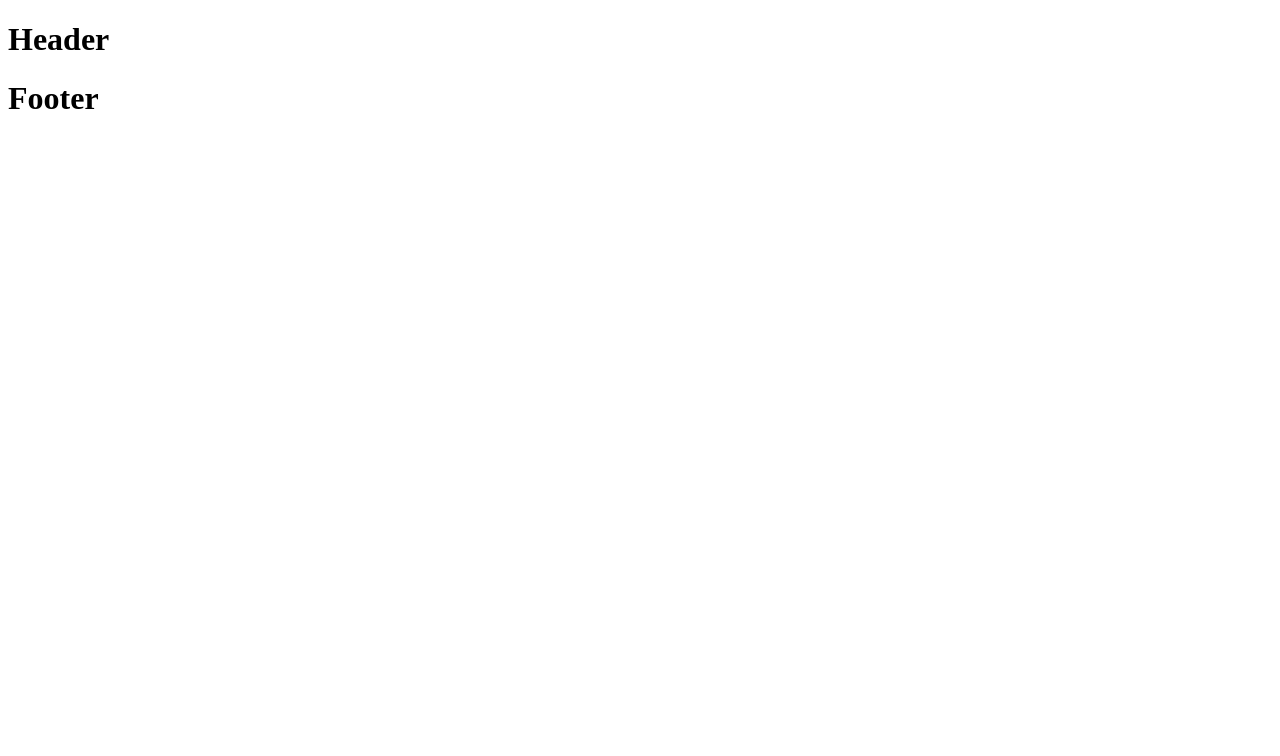
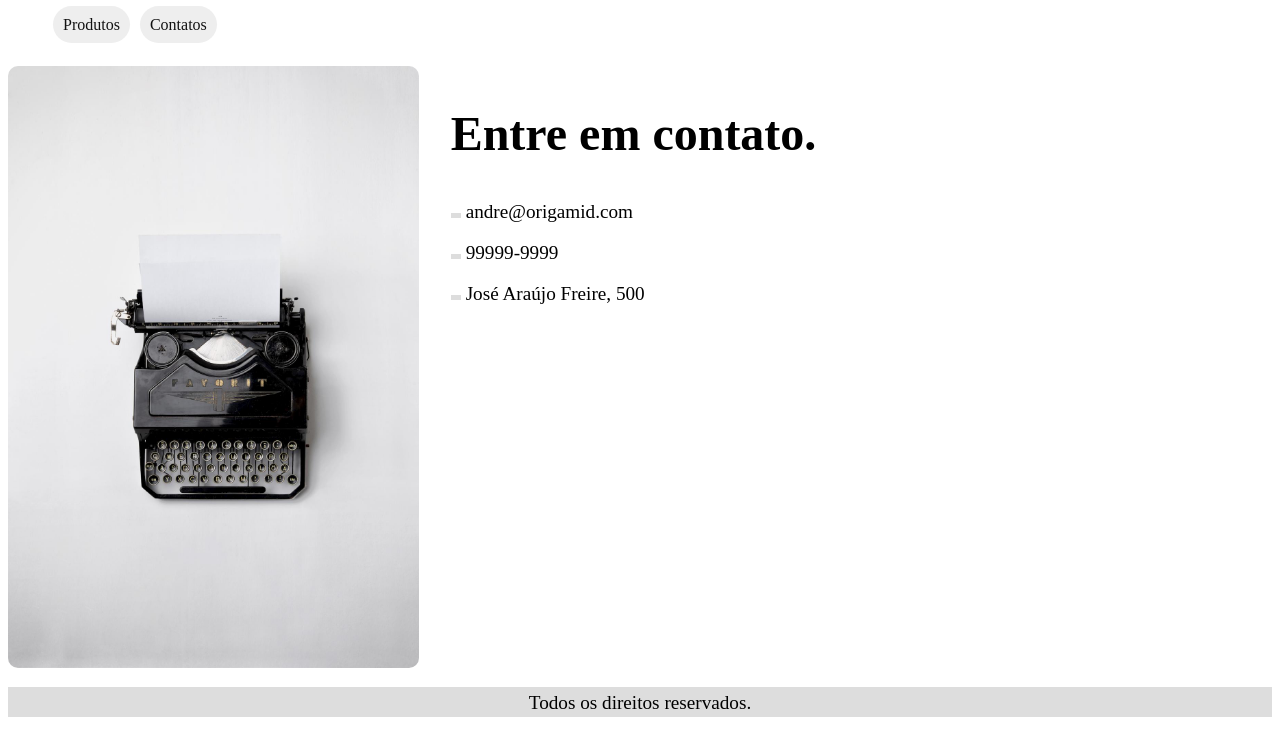
Before and after one commit to HurleySA/projeto_react, a React (Create React App) app: page /Contato in a window 1280 px wide. Before the commit this address had no page. Shown: the top 756 px of the page. Built offline with nearby package versions, Linux system fonts and the light colour scheme.

Commit message:
Página Contatos e Produtos

```diff
--- a/src/App.js
+++ b/src/App.js
@@ -3,14 +3,16 @@ import Produtos from "./Components/Produtos";
 import { BrowserRouter, Routes, Route } from "react-router-dom";
 import Header from "./Components/Header";
 import Footer from "./Components/Footer";
+import Contato from "./Components/Contato";
+import styles from "./App.css";
 const App = () => {
   return (
     <div>
       <BrowserRouter>
         <Header />
         <Routes>
-          <Route path="/Produtos" element={<Produtos />} />
           <Route path="/" element={<Produtos />} />
+          <Route path="/Contato" element={<Contato />} />
         </Routes>
         <Footer />
       </BrowserRouter>
--- a/src/Components/Contato.js
+++ b/src/Components/Contato.js
@@ -1,11 +1,20 @@
 import React from "react";
 import styles from "./Contato.module.css";
+import imagem from "../contato.jpg";
+import Head from "./Head";
 
 const Contato = () => {
   return (
-    <div>
-      <h1>Contato</h1>
-    </div>
+    <section className={`${styles.contato} animeLeft`}>
+      <Head title="Contato" />
+      <img src={imagem} alt="Máquina de Escrever" className={styles.img} />
+      <div className={styles.container}>
+        <h1>Entre em contato.</h1>
+        <p className={styles.p}>andre@origamid.com</p>
+        <p className={styles.p}>99999-9999</p>
+        <p className={styles.p}>José Araújo Freire, 500</p>
+      </div>
+    </section>
   );
 };
 
--- a/src/Components/Contato.module.css
+++ b/src/Components/Contato.module.css
@@ -0,0 +1,40 @@
+.contato {
+  display: grid;
+  grid-template-columns: 1fr 2fr;
+  gap: 2em;
+  animation: animeLeft 0.3s forwards;
+}
+
+.img {
+  max-width: 100%;
+  border-radius: 10px;
+}
+
+.container h1 {
+  font-size: 3em;
+}
+
+.p {
+  font-size: 1.2em;
+  font-weight: 400;
+}
+
+.p::before {
+  display: inline-block;
+  content: "";
+  width: 10px;
+  height: 5px;
+  margin-right: 5px;
+  background-color: #ddd;
+}
+
+@keyframes animeLeft {
+  from {
+    transform: translateX(-20px);
+    opacity: 0;
+  }
+  to {
+    transform: translateX(0px);
+    opacity: 1;
+  }
+}
--- a/src/Components/Footer.js
+++ b/src/Components/Footer.js
@@ -3,8 +3,8 @@ import styles from "./Footer.module.css";
 
 const Footer = () => {
   return (
-    <div>
-      <h1>Footer</h1>
+    <div className={styles.footer}>
+      <p>Todos os direitos reservados.</p>
     </div>
   );
 };
--- a/src/Components/Footer.module.css
+++ b/src/Components/Footer.module.css
@@ -0,0 +1,11 @@
+.footer {
+  text-align: center;
+  height: 30px;
+  background-color: #ddd;
+}
+
+.footer p {
+  font-size: 1.2em;
+  padding: 5px;
+  font-weight: 400;
+}
--- /dev/null
+++ b/src/Components/Head.js
@@ -0,0 +1,11 @@
+import React from "react";
+
+const Head = (props) => {
+  React.useEffect(() => {
+    document.title = props.title;
+  });
+
+  return <></>;
+};
+
+export default Head;
--- a/src/Components/Header.js
+++ b/src/Components/Header.js
@@ -1,11 +1,23 @@
 import React from "react";
+import { NavLink } from "react-router-dom";
 import styles from "./Header.module.css";
 
 const Header = () => {
   return (
-    <div>
-      <h1>Header</h1>
-    </div>
+    <nav className={styles.header}>
+      <ul>
+        <li>
+          <NavLink className={styles.link} to="/" end>
+            Produtos
+          </NavLink>
+        </li>
+        <li>
+          <NavLink className={styles.link} to="contato">
+            Contatos
+          </NavLink>
+        </li>
+      </ul>
+    </nav>
   );
 };
 
--- a/src/Components/Header.module.css
+++ b/src/Components/Header.module.css
@@ -0,0 +1,24 @@
+.header {
+  margin-bottom: 2em;
+}
+
+.header ul {
+  display: flex;
+  list-style: none;
+}
+
+.header ul li {
+}
+
+.header ul li a {
+  text-decoration: none;
+  color: #111;
+  background-color: #eee;
+  border-radius: 20px;
+  padding: 10px;
+  margin: 0px 5px;
+}
+.active,
+.header ul li a:hover {
+  background-color: #ddd;
+}
--- a/src/Components/Produtos.js
+++ b/src/Components/Produtos.js
@@ -1,11 +1,28 @@
 import React from "react";
+import { Link } from "react-router-dom";
 import styles from "./Produtos.module.css";
 
 const Produtos = () => {
+  const [produtos, setProdutos] = React.useState(null);
+
+  React.useEffect(() => {
+    fetch("https://ranekapi.origamid.dev/json/api/produto")
+      .then((res) => res.json())
+      .then((json) => setProdutos(json));
+    console.log(produtos);
+  }, []);
+
+  if (produtos === null) return null;
   return (
-    <div>
-      <h1>Produtos</h1>
-    </div>
+    <section className={styles.produtos}>
+      {produtos.map((produto) => (
+        <Link to={`produto/${produto.id}`} key={produto.id}>
+          <img src={produto.fotos[0].src} />
+          <h1 className={styles.nome}>{produto.nome}</h1>
+        </Link>
+      ))}
+      )
+    </section>
   );
 };
 
--- a/src/Components/Produtos.module.css
+++ b/src/Components/Produtos.module.css
@@ -0,0 +1,20 @@
+.produtos {
+  display: grid;
+  grid-template-columns: 1fr 1fr 1fr;
+  gap: 2em;
+  animation: animeLeft 0.3s forwards;
+}
+
+img {
+  border-radius: 10px;
+}
+@keyframes animeLeft {
+  from {
+    transform: translateX(-20px);
+    opacity: 0;
+  }
+  to {
+    transform: translateX(0px);
+    opacity: 1;
+  }
+}
```
Also changed, not shown: src/App.css (added), src/contato.jpg (added).
